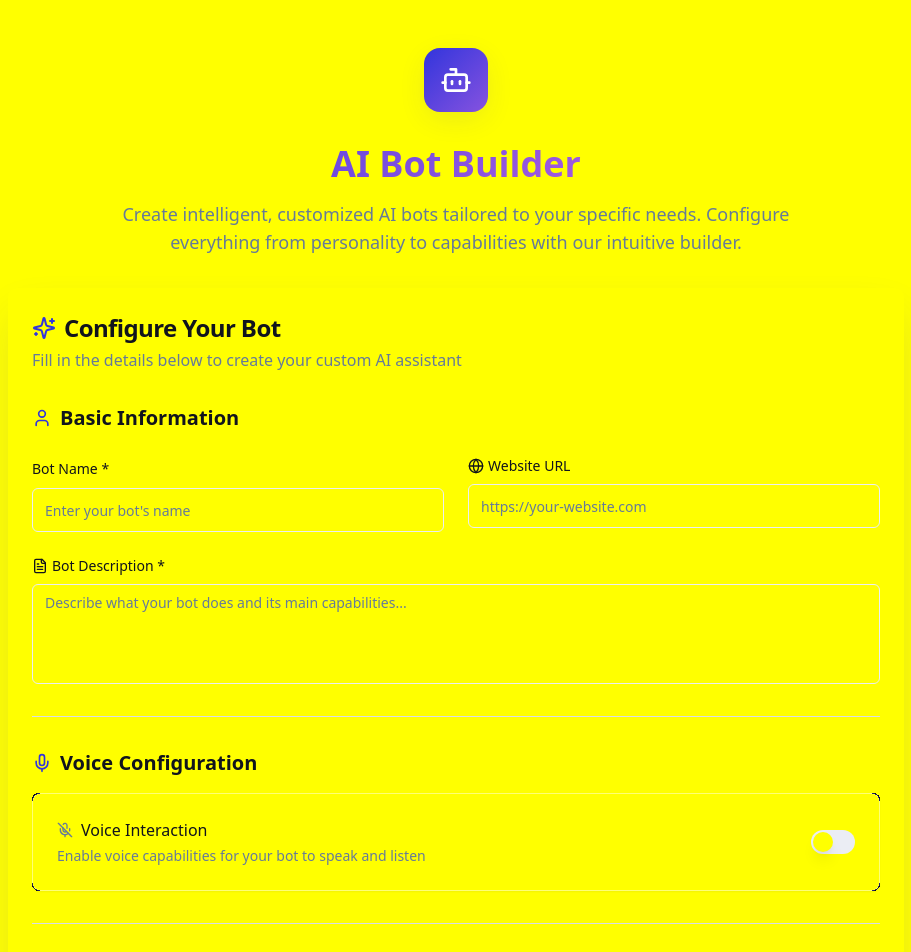
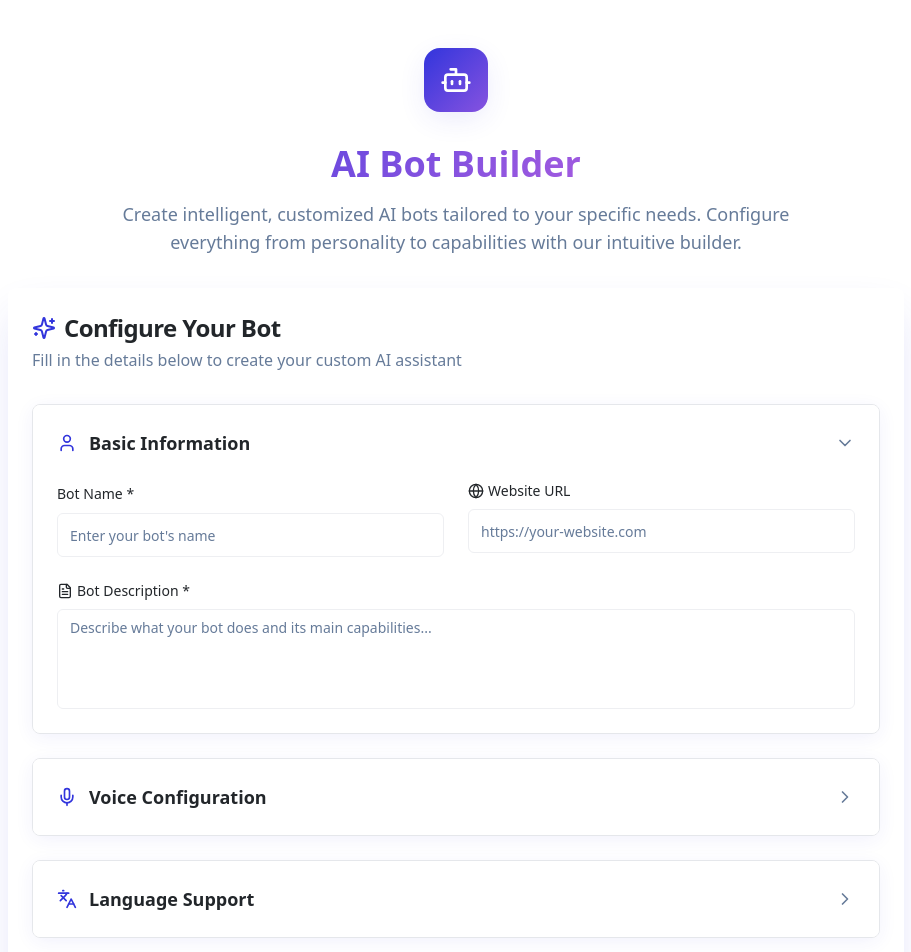
Before and after one commit to CHIRAG137/voicebot-builder, a React (Vite) app: page / in a window 1280 px wide. Shown: the top 952 px of the page, without its empty margins (184-1095 px from the left). Built offline with nearby package versions, Linux system fonts and the light colour scheme.

Commit message:
Fix: Change background to white
Update website to have a white background. Each tab should now be a dropdown, with questions appearing on hover.

```diff
--- a/src/components/BotBuilder.tsx
+++ b/src/components/BotBuilder.tsx
@@ -1,12 +1,8 @@
 import { useState } from "react";
 import { Button } from "@/components/ui/button";
 import { Card, CardContent, CardDescription, CardHeader, CardTitle } from "@/components/ui/card";
-import { Input } from "@/components/ui/input";
-import { Label } from "@/components/ui/label";
-import { Textarea } from "@/components/ui/textarea";
-import { Switch } from "@/components/ui/switch";
-import { Separator } from "@/components/ui/separator";
-import { Bot, Sparkles, Globe, MessageSquare } from "lucide-react";
+import { CollapsibleSection } from "@/components/CollapsibleSection";
+import { Bot, Sparkles, User, Mic, Languages, Brain } from "lucide-react";
 import { BasicInfoSection } from "./BotBuilder/BasicInfoSection";
 import { VoiceSection } from "./BotBuilder/VoiceSection";
 import { LanguageSection } from "./BotBuilder/LanguageSection";
@@ -61,7 +57,7 @@ export const BotBuilder = () => {
   };
 
   return (
-    <div className="min-h-screen bg-gradient-subtle py-12 px-4">
+    <div className="min-h-screen bg-background py-12 px-4">
       <div className="max-w-4xl mx-auto space-y-8">
         {/* Header */}
         <div className="text-center space-y-4">
@@ -89,25 +85,40 @@ export const BotBuilder = () => {
             </CardDescription>
           </CardHeader>
 
-          <CardContent className="space-y-8">
-            <form onSubmit={handleSubmit} className="space-y-8">
+          <CardContent className="space-y-6">
+            <form onSubmit={handleSubmit} className="space-y-6">
               {/* Basic Information */}
-              <BasicInfoSection botConfig={botConfig} updateConfig={updateConfig} />
-
-              <Separator className="my-8" />
+              <CollapsibleSection
+                title="Basic Information"
+                icon={<User className="w-5 h-5 text-primary" />}
+                defaultOpen={true}
+              >
+                <BasicInfoSection botConfig={botConfig} updateConfig={updateConfig} />
+              </CollapsibleSection>
 
               {/* Voice Configuration */}
-              <VoiceSection botConfig={botConfig} updateConfig={updateConfig} />
-
-              <Separator className="my-8" />
+              <CollapsibleSection
+                title="Voice Configuration"
+                icon={<Mic className="w-5 h-5 text-primary" />}
+              >
+                <VoiceSection botConfig={botConfig} updateConfig={updateConfig} />
+              </CollapsibleSection>
 
               {/* Language Configuration */}
-              <LanguageSection botConfig={botConfig} updateConfig={updateConfig} />
-
-              <Separator className="my-8" />
+              <CollapsibleSection
+                title="Language Support"
+                icon={<Languages className="w-5 h-5 text-primary" />}
+              >
+                <LanguageSection botConfig={botConfig} updateConfig={updateConfig} />
+              </CollapsibleSection>
 
               {/* Persona Configuration */}
-              <PersonaSection botConfig={botConfig} updateConfig={updateConfig} />
+              <CollapsibleSection
+                title="Persona & Behavior"
+                icon={<Brain className="w-5 h-5 text-primary" />}
+              >
+                <PersonaSection botConfig={botConfig} updateConfig={updateConfig} />
+              </CollapsibleSection>
 
               {/* Submit Button */}
               <div className="flex justify-end pt-6">
--- a/src/components/BotBuilder/BasicInfoSection.tsx
+++ b/src/components/BotBuilder/BasicInfoSection.tsx
@@ -1,7 +1,7 @@
 import { Input } from "@/components/ui/input";
 import { Label } from "@/components/ui/label";
 import { Textarea } from "@/components/ui/textarea";
-import { User, Globe, FileText } from "lucide-react";
+import { Globe, FileText } from "lucide-react";
 
 interface BasicInfoSectionProps {
   botConfig: any;
@@ -11,11 +11,6 @@ interface BasicInfoSectionProps {
 export const BasicInfoSection = ({ botConfig, updateConfig }: BasicInfoSectionProps) => {
   return (
     <div className="space-y-6">
-      <div className="flex items-center gap-2 mb-4">
-        <User className="w-5 h-5 text-primary" />
-        <h3 className="text-xl font-semibold">Basic Information</h3>
-      </div>
-
       <div className="grid grid-cols-1 md:grid-cols-2 gap-6">
         <div className="space-y-2">
           <Label htmlFor="botName" className="text-sm font-medium">
--- a/src/components/BotBuilder/LanguageSection.tsx
+++ b/src/components/BotBuilder/LanguageSection.tsx
@@ -4,7 +4,7 @@ import { Badge } from "@/components/ui/badge";
 import { Button } from "@/components/ui/button";
 import { Card } from "@/components/ui/card";
 import { Select, SelectContent, SelectItem, SelectTrigger, SelectValue } from "@/components/ui/select";
-import { Languages, Plus, X } from "lucide-react";
+import { Plus, X } from "lucide-react";
 
 interface LanguageSectionProps {
   botConfig: any;
@@ -35,11 +35,6 @@ export const LanguageSection = ({ botConfig, updateConfig }: LanguageSectionProp
 
   return (
     <div className="space-y-4">
-      <div className="flex items-center gap-2 mb-4">
-        <Languages className="w-5 h-5 text-primary" />
-        <h3 className="text-xl font-semibold">Language Support</h3>
-      </div>
-
       <Card className="p-6 border border-border/50 bg-card/50">
         <div className="space-y-4">
           <div>
--- a/src/components/BotBuilder/PersonaSection.tsx
+++ b/src/components/BotBuilder/PersonaSection.tsx
@@ -3,7 +3,7 @@ import { Label } from "@/components/ui/label";
 import { Textarea } from "@/components/ui/textarea";
 import { Select, SelectContent, SelectItem, SelectTrigger, SelectValue } from "@/components/ui/select";
 import { Card } from "@/components/ui/card";
-import { Brain, Target, MessageCircle, Palette, Users, Hash, Settings } from "lucide-react";
+import { Target, MessageCircle, Palette, Users, Hash, Settings } from "lucide-react";
 
 interface PersonaSectionProps {
   botConfig: any;
@@ -13,11 +13,6 @@ interface PersonaSectionProps {
 export const PersonaSection = ({ botConfig, updateConfig }: PersonaSectionProps) => {
   return (
     <div className="space-y-6">
-      <div className="flex items-center gap-2 mb-4">
-        <Brain className="w-5 h-5 text-primary" />
-        <h3 className="text-xl font-semibold">Persona & Behavior</h3>
-      </div>
-
       <div className="grid grid-cols-1 lg:grid-cols-2 gap-6">
         {/* Primary Purpose */}
         <Card className="p-4 border border-border/50 bg-card/50">
--- a/src/components/BotBuilder/VoiceSection.tsx
+++ b/src/components/BotBuilder/VoiceSection.tsx
@@ -11,11 +11,6 @@ interface VoiceSectionProps {
 export const VoiceSection = ({ botConfig, updateConfig }: VoiceSectionProps) => {
   return (
     <div className="space-y-4">
-      <div className="flex items-center gap-2 mb-4">
-        <Mic className="w-5 h-5 text-primary" />
-        <h3 className="text-xl font-semibold">Voice Configuration</h3>
-      </div>
-
       <Card className="p-6 border border-border/50 bg-card/50">
         <div className="flex items-center justify-between">
           <div className="space-y-1">
--- /dev/null
+++ b/src/components/CollapsibleSection.tsx
@@ -0,0 +1,42 @@
+import { useState } from "react";
+import { ChevronDown, ChevronRight } from "lucide-react";
+import { cn } from "@/lib/utils";
+
+interface CollapsibleSectionProps {
+  title: string;
+  icon: React.ReactNode;
+  children: React.ReactNode;
+  defaultOpen?: boolean;
+}
+
+export const CollapsibleSection = ({ title, icon, children, defaultOpen = false }: CollapsibleSectionProps) => {
+  const [isOpen, setIsOpen] = useState(defaultOpen);
+
+  return (
+    <div className="border border-border rounded-lg overflow-hidden shadow-soft">
+      <button
+        onClick={() => setIsOpen(!isOpen)}
+        className="w-full flex items-center justify-between p-6 bg-card hover:bg-muted/50 transition-all duration-200"
+      >
+        <div className="flex items-center gap-3">
+          {icon}
+          <h3 className="text-lg font-semibold text-left">{title}</h3>
+        </div>
+        {isOpen ? (
+          <ChevronDown className="w-5 h-5 text-muted-foreground transition-transform" />
+        ) : (
+          <ChevronRight className="w-5 h-5 text-muted-foreground transition-transform" />
+        )}
+      </button>
+
+      <div className={cn(
+        "overflow-hidden transition-all duration-300 ease-in-out",
+        isOpen ? "max-h-[2000px] opacity-100" : "max-h-0 opacity-0"
+      )}>
+        <div className="p-6 pt-0 bg-card/50">
+          {children}
+        </div>
+      </div>
+    </div>
+  );
+};
--- a/src/index.css
+++ b/src/index.css
@@ -6,41 +6,41 @@
 
 @layer base {
   :root {
-    --background: 248 250 252;
-    --foreground: 226 28% 9%;
+    --background: 0 0% 100%;
+    --foreground: 210 11% 15%;
 
-    --card: 255 255 255;
-    --card-foreground: 226 28% 9%;
+    --card: 0 0% 100%;
+    --card-foreground: 210 11% 15%;
 
-    --popover: 255 255 255;
-    --popover-foreground: 226 28% 9%;
+    --popover: 0 0% 100%;
+    --popover-foreground: 210 11% 15%;
 
     --primary: 239 71% 53%;
-    --primary-foreground: 255 255 255;
+    --primary-foreground: 0 0% 100%;
     --primary-glow: 239 71% 65%;
 
-    --secondary: 248 250 252;
-    --secondary-foreground: 226 28% 9%;
+    --secondary: 220 13% 96%;
+    --secondary-foreground: 210 11% 15%;
 
-    --muted: 245 245 250;
+    --muted: 220 13% 95%;
     --muted-foreground: 215 20% 50%;
 
     --accent: 262 69% 60%;
-    --accent-foreground: 255 255 255;
+    --accent-foreground: 0 0% 100%;
 
     --success: 142 76% 36%;
-    --success-foreground: 255 255 255;
+    --success-foreground: 0 0% 100%;
 
     --destructive: 0 84% 60%;
-    --destructive-foreground: 255 255 255;
+    --destructive-foreground: 0 0% 100%;
 
-    --border: 226 28% 88%;
-    --input: 226 28% 94%;
+    --border: 220 13% 91%;
+    --input: 220 13% 94%;
     --ring: 239 71% 53%;
 
     /* Gradients */
     --gradient-primary: linear-gradient(135deg, hsl(239 71% 53%), hsl(262 69% 60%));
-    --gradient-subtle: linear-gradient(180deg, hsl(248 250 252), hsl(255 255 255));
+    --gradient-subtle: linear-gradient(180deg, hsl(220 13% 98%), hsl(0 0% 100%));
     --gradient-hero: linear-gradient(135deg, hsl(239 71% 53%) 0%, hsl(262 69% 60%) 50%, hsl(300 65% 65%) 100%);
 
     /* Shadows */
```
